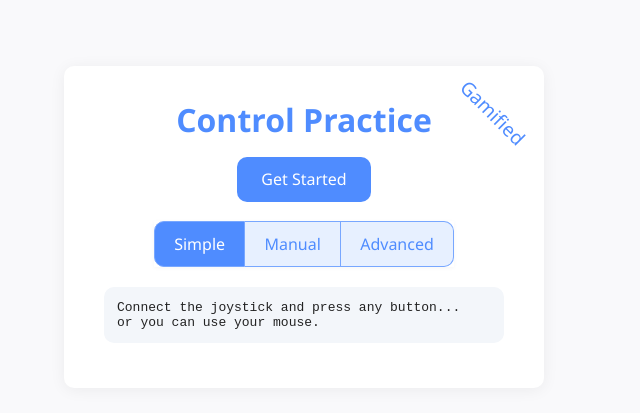
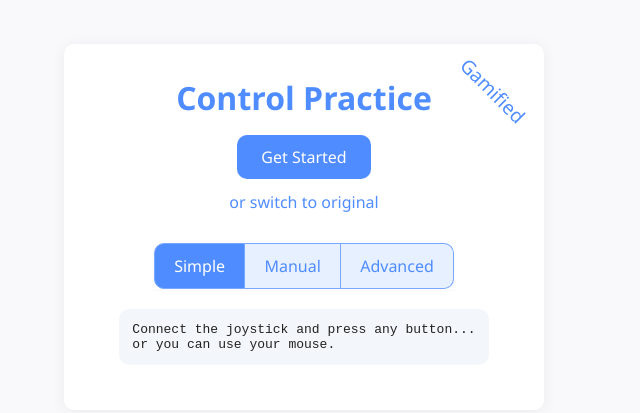
Before and after one commit to recordrobotics/ControlPractice, a plain HTML site: page src/game/index.html in a window 1280 px wide. Shown: the part 173-586 px from the top of the page, without its empty margins (336-976 px from the left). Drawn offline with Linux system fonts and the light colour scheme.

Commit message:
Add link and fix bug

```diff
--- a/src/game/index.html
+++ b/src/game/index.html
@@ -44,6 +44,10 @@
             max-width: 400px;
             width: 100%;
             position: relative;
+            display: flex;
+            flex-direction: column;
+            align-items: center;
+            justify-content: center;
         }
 
         h1 {
@@ -72,6 +76,19 @@
 
         a.button:hover {
             background-color: #2563eb;
+        }
+
+        a.link {
+            display: inline-block;
+            padding: 0.7em 1.5em;
+            color: var(--accent);
+            text-decoration: none;
+            font-weight: 500;
+            transition: background-color 0.2s;
+        }
+
+        a.link:hover {
+            color: #2563eb;
         }
 
         pre {
@@ -408,6 +425,7 @@
         let score = 0;
 
         document.addEventListener("DOMContentLoaded", () => {
+            const container = document.getElementById('get-started-cont');
             const status = document.getElementById('status');
             const scoreDisplay = document.getElementById('score');
 
@@ -685,10 +703,11 @@
 </head>
 
 <body>
-    <div class="container">
+    <div class="container" id="get-started-cont">
         <div class="shoutout">Gamified</div>
         <h1>Control Practice</h1>
         <a href="#" class="button" id="get-started">Get Started</a>
+        <a href="../" class="link">or switch to original</a>
         <div class="split-button-group" id="level-chooser">
             <button type="button" class="active" data-mode="simple">Simple</button>
             <button type="button" data-mode="manual">Manual</button>
```
Also changed, not shown: src/index.html (+20 -1 lines).
